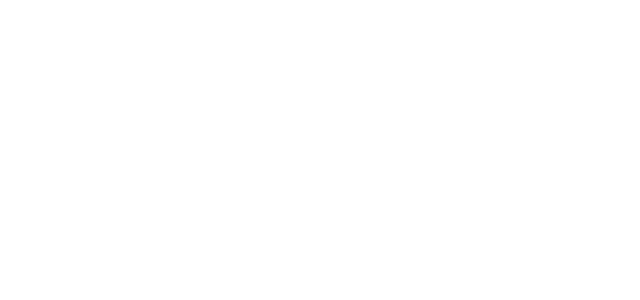
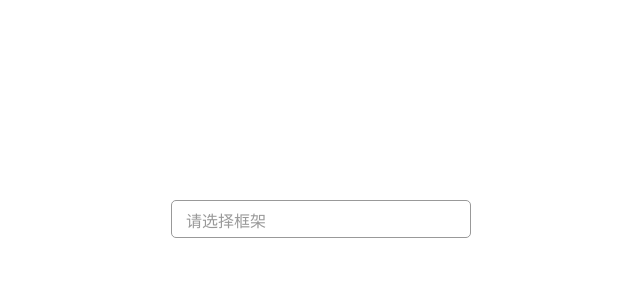
Before and after one commit to Roberthyc/Robert-ui, a Vue app: page / in a window 1280 px wide. Shown: the top 300 px of the page, without its empty margins (219-859 px from the left). Built offline with nearby package versions, Linux system fonts and the light colour scheme; a web font is replaced by a local one.

Commit message:
create selector

```diff
--- a/src/App.vue
+++ b/src/App.vue
@@ -253,7 +253,7 @@
 
 </style> -->
 
-<template>
+<!-- <template>
   <div class="wrapper">
     <Stars
       :num="num"
@@ -292,4 +292,42 @@
     width: 375px;
     margin: 100px auto;
   }
+</style> -->
+
+<template>
+   <div id="app">
+    <div class="container">
+      <Selector
+        :data="selectorData"
+        placeholder="请选择框架"
+        @setItemValue="setItemValue"
+      />
+    </div>
+   </div>
+</template>
+
+<script>
+import selectorData from '@/data/selector'
+
+export default {
+    name: 'App',
+    setup () {
+      const setItemValue = (value) => {
+        console.log(value);
+      }
+
+      return {
+        selectorData,
+        setItemValue
+      }
+    }
+}
+</script>
+
+<style lang="scss" scoped>
+  .container {
+    width: 500px;
+    height: 1000px;
+    margin: 200px auto;
+  }
 </style>
--- /dev/null
+++ b/src/data/selector.js
@@ -0,0 +1,47 @@
+export default [
+    {
+        id: 1,
+        value: 'react',
+        text: 'ReactJS'
+    },
+    {
+        id: 2,
+        value: 'vue',
+        text: 'VueJS'
+    },
+    {
+        id: 3,
+        value: 'angular',
+        text: 'AngularJS'
+    },
+    {
+        id: 4,
+        value: 'react-hooks',
+        text: 'React Hooks'
+    },
+    {
+        id: 5,
+        value: 'redux',
+        text: 'Redux'
+    },
+    {
+        id: 6,
+        value: 'vuex',
+        text: 'Vuex'
+    },
+    {
+        id: 7,
+        value: 'vue3.0',
+        text: 'Vue3.0'
+    },
+    {
+        id: 8,
+        value: 'angular2',
+        text: 'Angular2'
+    },
+    {
+        id: 9,
+        value: 'angular4',
+        text: 'Angular4'
+    }
+]
--- /dev/null
+++ b/src/libs/Robert-ui/Selector/Input.vue
@@ -0,0 +1,97 @@
+<template>
+    <div class="selector-input">
+        <label class="placeholder">{{ placeholder }}</label>
+        <input
+            class="input"
+            type="text"
+            :value="value"
+            ref="inputValue"
+            @input="searchOptions($event)"
+            @focus="searchOptions($event)"
+            @blur="setValue(value)"
+        />
+        <span class="iconfont icon-arrow-down"></span>
+    </div>
+</template>
+
+<script>
+import { getCurrentInstance } from 'vue';
+
+export default {
+    name: 'SelectorInput',
+    props: {
+        placeholder: {
+            type: String,
+            default: '请选择'
+        },
+        value: String
+    },
+    setup (props, ctx) {
+        const instance = getCurrentInstance();
+
+        const searchOptions = (e) => {
+             ctx.emit('searchOptions', e.target.value)
+        }
+
+        // 记忆功能，如果你没有选择value，那么失去焦点时，它会自动填充上一次的value
+        const setValue = (value) => {
+            const _input = instance.refs.inputValue;
+
+            if (_input.value.length > 0) {
+                _input.value = value;
+            }
+        }
+
+        return {
+            searchOptions,
+            setValue
+        }
+    }
+}
+</script>
+
+<style lang="scss" scoped>
+    .selector-input {
+        position: relative;
+        width: 100%;
+        height: 38px;
+
+        .input {
+            width: 100%;
+            height: 100%;
+            padding: 0 15px;
+            box-sizing: border-box;
+            border: 1px solid #999;
+            border-radius: 5px;
+            outline: none;
+            transition: all .2s linear;
+
+            &:focus {
+                border-color: #1890ff;
+                box-shadow: 0 0 3px #1890ff;
+            }
+        }
+
+        .placeholder,
+        .iconfont {
+            position: absolute;
+        }
+
+        .placeholder {
+            left: 15px;
+            top: 8px;
+            color: #999;
+        }
+
+        .icon-font {
+            right: 15px;
+            top: 12px;
+            color: #999;
+
+            &.icon-search {
+                font-size: 22px;
+                top: 8px;
+            }
+        }
+    }
+</style>
--- /dev/null
+++ b/src/libs/Robert-ui/Selector/Menu.vue
@@ -0,0 +1,108 @@
+<template>
+    <div class="selector-menu">
+        <template v-if="searchData.length > 0">
+            <div
+                class="menu-item"
+                v-for="(item, index) of searchData"
+                :key="index"
+                @click="setItemValue(item)"
+            >
+                {{ item.text }}
+            </div>
+        </template>
+        <no-data-tip v-else />
+    </div>
+</template>
+
+<script>
+import { ref, onMounted, watch } from 'vue';
+import NoDataTip from './NoDataTip'
+
+export default {
+    name: "SelectorMenu",
+    components: {
+        NoDataTip
+    },
+    props: {
+        searchValue: String,
+        data: {
+            type: Array,
+            default () {
+                return [
+                    {
+                        id: 1,
+                        value: '1',
+                        text: '选项1'
+                    },
+                    {
+                        id: 2,
+                        value: '2',
+                        text: '选项2'
+                    },
+                    {
+                        id: 3,
+                        value: '3',
+                        text: '选项3'
+                    }
+                ]
+            }
+        }
+    },
+    setup (props, ctx) {
+        const searchData = ref([]);
+
+        onMounted(() => {
+            searchData.value = props.data;
+        });
+
+        watch(() => {
+            return props.searchValue;
+        }, (value) => {
+            filterData(value);
+        });
+
+        const filterData = (value) => {
+            searchData.value = props.data.filter((item) => {
+                return item.text.toLowerCase().includes(props.searchValue.toLowerCase());
+            });
+        }
+
+        const setItemValue = (item) => {
+            ctx.emit('setItemValue', item);
+        }
+
+        return {
+            setItemValue,
+            searchData
+        }
+    }
+}
+</script>
+
+<style lang="scss" scoped>
+    .selector-menu {
+        display: none;
+        position: absolute;
+        left: 0;
+        top: 48px;
+        width: 100%;
+        background-color: #fff;
+        box-shadow: 0 0 10px #ddd;
+        border-radius: 5px;
+        cursor: pointer;
+
+        .menu-item {
+            height: 35px;
+            text-align: center;
+            line-height: 35px;
+            font-size: 14px;
+            color: #666;
+            margin: 10px 0;
+            transition: background-color .2s linear;
+
+            &:hover {
+                background-color: #ededed;
+            }
+        }
+    }
+</style>
--- /dev/null
+++ b/src/libs/Robert-ui/Selector/NoDataTip.vue
@@ -0,0 +1,21 @@
+<template>
+    <div class="no-data-tip">
+        - 没有搜索到数据 -
+    </div>
+</template>
+
+<script>
+export default {
+    name: 'NoDataTip'
+}
+</script>
+
+<style lang="scss" scoped>
+    .no-data-tip {
+        height: 300px;
+        line-height: 300px;
+        font-size: 12px;
+        color: #666;
+        text-align: center;
+    }
+</style>
--- /dev/null
+++ b/src/libs/Robert-ui/Selector/index.vue
@@ -0,0 +1,64 @@
+<template>
+    <div class="selector" v-focus>
+        <selector-input
+          :placeholder="placeholder"
+          :value="inputValue"
+          @searchOptions="searchOptions"
+        />
+        <selector-menu
+          :data="data"
+          @setItemValue="setItemValue"
+          :searchValue="searchValue"
+        />
+    </div>
+</template>
+
+<script>
+import SelectorInput from './Input';
+import focus from '../directives/focus'
+import SelectorMenu from './Menu'
+import { reactive, toRefs } from 'vue';
+
+export default {
+    name: 'Selector',
+    directives: {
+        focus
+    },
+    components: {
+        SelectorInput,
+        SelectorMenu
+    },
+    props: {
+        placeholder: String,
+        data: Array
+    },
+    setup (props, ctx) {
+        const state = reactive({
+            inputValue: '',
+            searchValue: ''
+        })
+
+        const setItemValue = (item) => {
+            state.inputValue = item.text;
+            ctx.emit('setItemValue', item.value);
+        }
+
+        const searchOptions = (value) => {
+            state.searchValue = value;
+        }
+
+        return {
+            ...toRefs(state),
+            setItemValue,
+            searchOptions
+        }
+    }
+}
+</script>
+
+<style>
+    .selector {
+        position: relative;
+        width: 300px;
+    }
+</style>
--- /dev/null
+++ b/src/libs/Robert-ui/directives/focus.js
@@ -0,0 +1,33 @@
+import { mounted } from "vue";
+
+export default {
+    mounted (el) {
+        const oSelectorInput = el.querySelector('.selector-input'),
+              oSelectorMenu = el.querySelector('.selector-menu');
+
+        const oInput = oSelectorInput.querySelector('input'),
+              oPlaceHolder = oSelectorInput.querySelector('label'),
+              oIcon = oSelectorInput.querySelector('span');
+
+        oInput.addEventListener('focus', function() {
+            oPlaceHolder.style.display = 'none';
+            oIcon.className = 'iconfont icon-search';
+
+            // 这里必须使用延迟操作来实现异步效果，否则点击菜单的东西将无法触发事件，只会直接隐藏
+            setTimeout(() => {
+                oSelectorMenu.style.display = 'block';
+            }, 200)
+        }, false)
+
+        oInput.addEventListener('blur', function() {
+            oIcon.className = 'iconfont icon-arrow-down';
+
+            setTimeout(() => {
+                oSelectorMenu.style.display = 'none';
+                if (this.value.length === 0) {
+                    oPlaceHolder.style.display = 'block';
+                }
+            }, 200)
+        }, false)
+    }
+}
--- a/src/libs/Robert-ui/index.js
+++ b/src/libs/Robert-ui/index.js
@@ -8,7 +8,7 @@
 import './resets.css' // 告诉你实际上可以在这里定义部分标签的全局css样式
 import MessageBox from './MessageBox'
 import Stars from './Stars/Stars.vue'
-
+import Selector from './Selector'
 
 // 先声明一个自定义UI的容器
 let RobertUI = {
@@ -24,6 +24,7 @@
     Vue.component(SubMenu.name, SubMenu);
     Vue.component(ReSubMenu.name, ReSubMenu);
     Vue.component(Stars.name, Stars);
+    Vue.component(Selector.name, Selector);
 }
 
 export default RobertUI;
```
Also changed, not shown: 1 other file (tests, documents, lock files or other folders).
